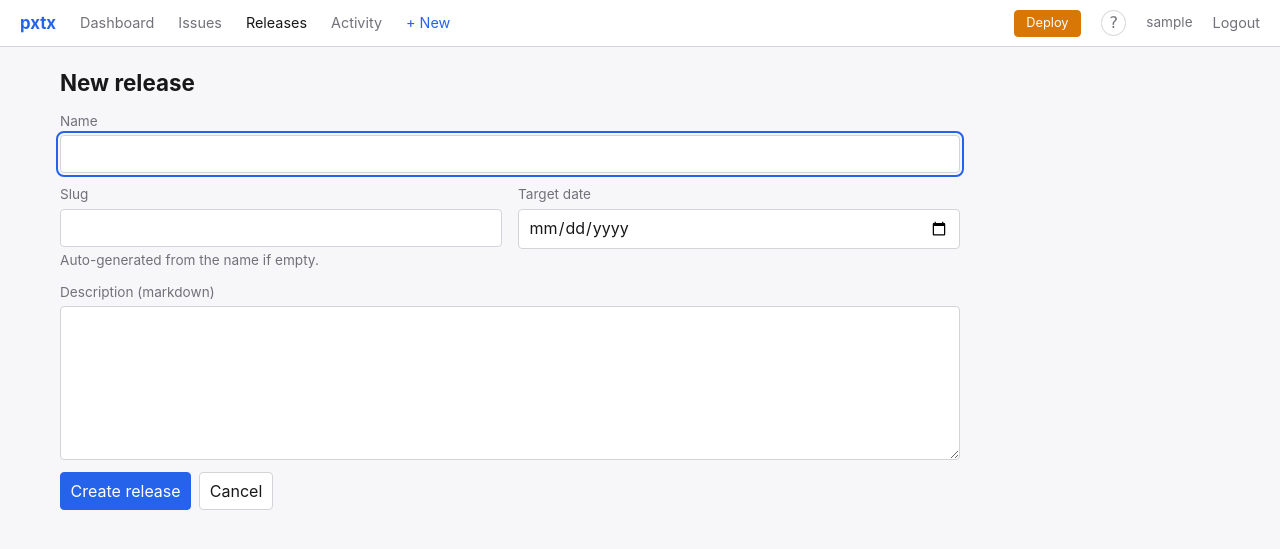
After one commit to pretalx/pxtx, a Django app: page /milestones/new/ in a window 1280 px wide. The commit adds this page. Shown: the top 549 px of the page. Run offline with Django 5.2, Linux system fonts and the light colour scheme; the visitor is signed in with stand-in values (Sample User, id 1).

Commit message:
Milestone management

```diff
--- a/src/pxtx/core/forms.py
+++ b/src/pxtx/core/forms.py
@@ -1,4 +1,5 @@
 from django import forms
+from django.utils.text import slugify
 
 from pxtx.core.models import Comment, Issue, Milestone, Status
 
@@ -47,6 +48,29 @@ class IssueForm(forms.ModelForm):
         return cleaned
 
 
+class MilestoneForm(forms.ModelForm):
+    class Meta:
+        model = Milestone
+        fields = ("name", "slug", "description", "target_date")
+        widgets = {
+            "name": forms.TextInput(attrs={"autofocus": True}),
+            "description": forms.Textarea(attrs={"rows": 6}),
+            "target_date": forms.DateInput(attrs={"type": "date"}),
+        }
+
+    def __init__(self, *args, **kwargs):
+        super().__init__(*args, **kwargs)
+        self.fields["description"].required = False
+        self.fields["slug"].required = False
+        self.fields["slug"].help_text = "Auto-generated from the name if empty."
+
+    def clean_slug(self):
+        slug = (self.cleaned_data.get("slug") or "").strip()
+        if slug:
+            return slug
+        return slugify(self.cleaned_data.get("name") or "")[:50]
+
+
 class CommentForm(forms.ModelForm):
     class Meta:
         model = Comment
--- a/src/pxtx/core/models/milestone.py
+++ b/src/pxtx/core/models/milestone.py
@@ -1,4 +1,5 @@
 from django.db import models
+from django.urls import reverse
 
 from pxtx.core.models.base import BaseModel
 
@@ -16,6 +17,9 @@ class Milestone(BaseModel):
     def __str__(self):
         return self.name
 
+    def get_absolute_url(self):
+        return reverse("core:milestone-detail", kwargs={"slug": self.slug})
+
     @property
     def is_released(self):
         return self.released_at is not None
--- a/src/pxtx/core/static/core/base.css
+++ b/src/pxtx/core/static/core/base.css
@@ -294,15 +294,16 @@ nav.site a.new-issue { color: var(--accent); }
 .issue-table.reorderable tr.sortable-ghost { opacity: 0.35; }
 .issue-table.reorderable tr.sortable-chosen { box-shadow: inset 0 0 0 2px var(--accent); }
 
-.issue-form { max-width: 900px; }
-.issue-form .form-field { display: flex; flex-direction: column; gap: 0.25rem; margin-bottom: 0.75rem; }
-.issue-form .form-field.wide { width: 100%; }
+.issue-form, .milestone-form { max-width: 900px; }
+.issue-form .form-field, .milestone-form .form-field { display: flex; flex-direction: column; gap: 0.25rem; margin-bottom: 0.75rem; }
+.issue-form .form-field.wide, .milestone-form .form-field.wide { width: 100%; }
 .issue-form .form-field.inline { flex-direction: row; align-items: center; }
-.issue-form .form-field label { font-size: 0.85rem; color: var(--text-muted); }
-.issue-form .form-row { display: flex; gap: 1rem; flex-wrap: wrap; align-items: flex-start; }
-.issue-form .form-row .form-field { flex: 1 1 12rem; }
-.issue-form textarea { width: 100%; font-family: ui-monospace, Menlo, monospace; }
-.issue-form input[type=text], .issue-form select { width: 100%; }
+.issue-form .form-field label, .milestone-form .form-field label { font-size: 0.85rem; color: var(--text-muted); }
+.issue-form .form-row, .milestone-form .form-row { display: flex; gap: 1rem; flex-wrap: wrap; align-items: flex-start; }
+.issue-form .form-row .form-field, .milestone-form .form-row .form-field { flex: 1 1 12rem; }
+.issue-form textarea, .milestone-form textarea { width: 100%; font-family: ui-monospace, Menlo, monospace; }
+.issue-form input[type=text], .issue-form select,
+.milestone-form input[type=text], .milestone-form input[type=date], .milestone-form select { width: 100%; }
 .issue-form label.inline { display: inline-flex; align-items: center; gap: 0.4rem; }
 .issue-form .hidden { display: none; }
 .form-actions { display: flex; gap: 0.5rem; margin-top: 0.5rem; }
--- /dev/null
+++ b/src/pxtx/core/templates/core/milestone_form.html
@@ -0,0 +1,41 @@
+{% extends "core/base.html" %}
+{% block title %}{{ form_title }} – pxtx{% endblock %}
+{% block content %}
+<h1>{{ form_title }}</h1>
+
+<form method="post" class="issue-form milestone-form">
+    {% csrf_token %}
+    {% if form.non_field_errors %}<p class="error">{{ form.non_field_errors }}</p>{% endif %}
+
+    <div class="form-field wide">
+        <label for="{{ form.name.id_for_label }}">Name</label>
+        {{ form.name }}
+        {% if form.name.errors %}<p class="error">{{ form.name.errors|join:", " }}</p>{% endif %}
+    </div>
+
+    <div class="form-row">
+        <div class="form-field">
+            <label for="{{ form.slug.id_for_label }}">Slug</label>
+            {{ form.slug }}
+            <p class="meta">{{ form.slug.help_text }}</p>
+            {% if form.slug.errors %}<p class="error">{{ form.slug.errors|join:", " }}</p>{% endif %}
+        </div>
+        <div class="form-field">
+            <label for="{{ form.target_date.id_for_label }}">Target date</label>
+            {{ form.target_date }}
+            {% if form.target_date.errors %}<p class="error">{{ form.target_date.errors|join:", " }}</p>{% endif %}
+        </div>
+    </div>
+
+    <div class="form-field wide">
+        <label for="{{ form.description.id_for_label }}">Description (markdown)</label>
+        {{ form.description }}
+        {% if form.description.errors %}<p class="error">{{ form.description.errors|join:", " }}</p>{% endif %}
+    </div>
+
+    <div class="form-actions">
+        <button type="submit">{{ submit_label }}</button>
+        <a href="{{ cancel_url }}" class="secondary">Cancel</a>
+    </div>
+</form>
+{% endblock %}
--- a/src/pxtx/core/templates/core/milestone_list.html
+++ b/src/pxtx/core/templates/core/milestone_list.html
@@ -1,7 +1,7 @@
 {% extends "core/base.html" %}
 {% block title %}Releases – pxtx{% endblock %}
 {% block content %}
-<h1>Releases</h1>
+<h1>Releases <a class="new-issue" href="{% url 'core:milestone-new' %}">+ New</a></h1>
 <div class="card">
     {% if milestones %}
     <table>
@@ -33,7 +33,7 @@
     {% else %}
     <div class="empty">
         <p>No releases yet.</p>
-        <p class="meta">Add one from the <a href="{% url 'admin:core_milestone_add' %}">Django admin</a>; milestone management is admin-only in v1.</p>
+        <p><a href="{% url 'core:milestone-new' %}">Create the first one</a>.</p>
     </div>
     {% endif %}
 </div>
--- a/src/pxtx/core/urls.py
+++ b/src/pxtx/core/urls.py
@@ -54,10 +54,21 @@ urlpatterns = [
         "comments/<int:pk>/edit/", views.CommentEditView.as_view(), name="comment-edit"
     ),
     path("milestones/", views.MilestoneListView.as_view(), name="milestone-list"),
+    path("milestones/new/", views.MilestoneCreateView.as_view(), name="milestone-new"),
     path(
         "milestones/<slug:slug>/",
         views.MilestoneDetailView.as_view(),
         name="milestone-detail",
+    ),
+    path(
+        "milestones/<slug:slug>/edit/",
+        views.MilestoneUpdateView.as_view(),
+        name="milestone-edit",
+    ),
+    path(
+        "milestones/<slug:slug>/release/",
+        views.MilestoneReleaseToggleView.as_view(),
+        name="milestone-release",
     ),
     path(
         "milestones/<slug:slug>/move/",
--- a/src/pxtx/core/views/__init__.py
+++ b/src/pxtx/core/views/__init__.py
@@ -17,9 +17,12 @@ from pxtx.core.views.issue import (
     render_markdown_preview,
 )
 from pxtx.core.views.milestone import (
+    MilestoneCreateView,
     MilestoneDetailView,
     MilestoneKanbanMoveView,
     MilestoneListView,
+    MilestoneReleaseToggleView,
+    MilestoneUpdateView,
 )
 
 __all__ = [
@@ -35,9 +38,12 @@ __all__ = [
     "IssueModalEditView",
     "IssueReorderView",
     "IssueUpdateView",
+    "MilestoneCreateView",
     "MilestoneDetailView",
     "MilestoneKanbanMoveView",
     "MilestoneListView",
+    "MilestoneReleaseToggleView",
+    "MilestoneUpdateView",
     "blocked_reason_field",
     "dashboard",
     "healthz",
--- a/src/pxtx/core/views/milestone.py
+++ b/src/pxtx/core/views/milestone.py
@@ -2,10 +2,14 @@ from django.contrib.auth.mixins import LoginRequiredMixin
 from django.db import transaction
 from django.db.models import Count, Q
 from django.http import HttpResponseBadRequest
-from django.shortcuts import get_object_or_404, render
+from django.shortcuts import get_object_or_404, redirect, render
+from django.urls import reverse_lazy
+from django.utils import timezone
 from django.views import View
 from django.views.generic import DetailView, ListView
+from django.views.generic.edit import CreateView, UpdateView
 
+from pxtx.core.forms import MilestoneForm
 from pxtx.core.models import Issue, Milestone, Status
 from pxtx.core.views._helpers import request_actor
 
@@ -45,6 +49,44 @@ class MilestoneListView(LoginRequiredMixin, ListView):
 
     def get_queryset(self):
         return Milestone.objects.annotate(issue_count=Count("issues"))
+
+
+class MilestoneCreateView(LoginRequiredMixin, CreateView):
+    model = Milestone
+    form_class = MilestoneForm
+    template_name = "core/milestone_form.html"
+
+    def get_context_data(self, **kwargs):
+        ctx = super().get_context_data(**kwargs)
+        ctx["form_title"] = "New release"
+        ctx["submit_label"] = "Create release"
+        ctx["cancel_url"] = reverse_lazy("core:milestone-list")
+        return ctx
+
+
+class MilestoneUpdateView(LoginRequiredMixin, UpdateView):
+    model = Milestone
+    form_class = MilestoneForm
+    template_name = "core/milestone_form.html"
+    slug_url_kwarg = "slug"
+    slug_field = "slug"
+
+    def get_context_data(self, **kwargs):
+        ctx = super().get_context_data(**kwargs)
+        ctx["form_title"] = f"Edit {self.object.name}"
+        ctx["submit_label"] = "Save changes"
+        ctx["cancel_url"] = self.object.get_absolute_url()
+        return ctx
+
+
+class MilestoneReleaseToggleView(LoginRequiredMixin, View):
+    """Flip ``released_at`` between ``now`` and ``None``. POST-only."""
+
+    def post(self, request, slug):
+        milestone = get_object_or_404(Milestone, slug=slug)
+        milestone.released_at = None if milestone.is_released else timezone.now()
+        milestone.save()
+        return redirect(milestone.get_absolute_url())
 
 
 class MilestoneDetailView(LoginRequiredMixin, DetailView):
```
Also changed, not shown: src/pxtx/core/templates/core/milestone_detail.html (+11 -0 lines), src/tests/views/integration/test_milestone.py (+162 -0 lines).
